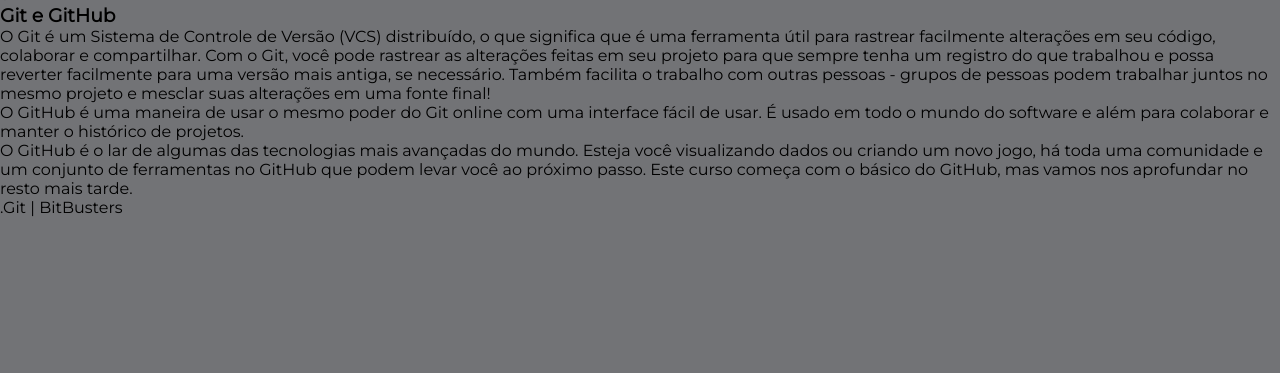
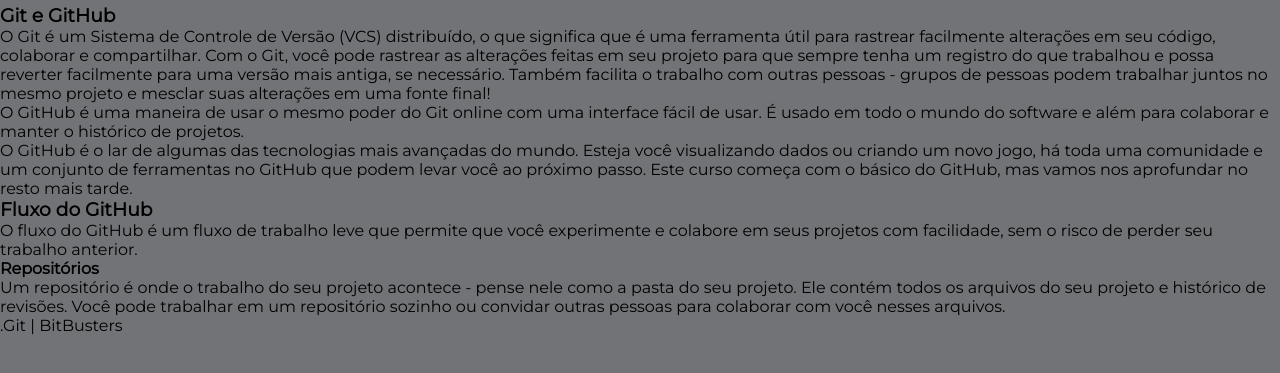
Before and after one commit to Gerencia-de-configuracao-e-mudancas/constru-o-de-p-gina-sobre-git-bitbusters-git, a plain HTML site: page index.html in a window 1280 px wide. Shown: the part 103-476 px from the top of the page. Drawn offline with Linux system fonts and the light colour scheme.

Commit message:
Fluxo Git

```diff
--- a/index.html
+++ b/index.html
@@ -32,6 +32,10 @@
 <div><p>O Git é um Sistema de Controle de Versão (VCS) distribuído, o que significa que é uma ferramenta útil para rastrear facilmente alterações em seu código, colaborar e compartilhar. Com o Git, você pode rastrear as alterações feitas em seu projeto para que sempre tenha um registro do que trabalhou e possa reverter facilmente para uma versão mais antiga, se necessário. Também facilita o trabalho com outras pessoas - grupos de pessoas podem trabalhar juntos no mesmo projeto e mesclar suas alterações em uma fonte final!</p></div>
 <div><p>O GitHub é uma maneira de usar o mesmo poder do Git online com uma interface fácil de usar. É usado em todo o mundo do software e além para colaborar e manter o histórico de projetos.</p></div>
 <div><p>O GitHub é o lar de algumas das tecnologias mais avançadas do mundo. Esteja você visualizando dados ou criando um novo jogo, há toda uma comunidade e um conjunto de ferramentas no GitHub que podem levar você ao próximo passo. Este curso começa com o básico do GitHub, mas vamos nos aprofundar no resto mais tarde.</p></div>
+<div><h3>Fluxo do GitHub</h3></div>
+<div><p>O fluxo do GitHub é um fluxo de trabalho leve que permite que você experimente e colabore em seus projetos com facilidade, sem o risco de perder seu trabalho anterior.</p></div>
+<div><h4>Repositórios</h4></div>
+<div><p>Um repositório é onde o trabalho do seu projeto acontece - pense nele como a pasta do seu projeto. Ele contém todos os arquivos do seu projeto e histórico de revisões. Você pode trabalhar em um repositório sozinho ou convidar outras pessoas para colaborar com você nesses arquivos.</p></div>
 
 
     <footer><footer>.Git | BitBusters</footer></footer>
```
